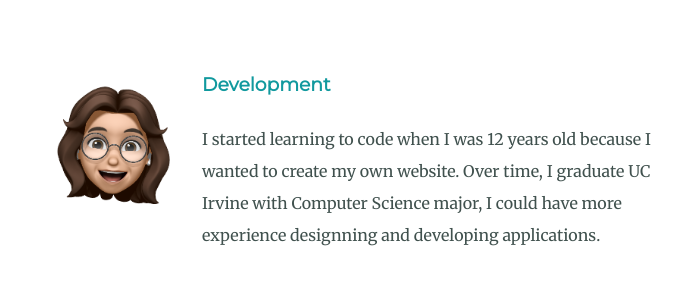
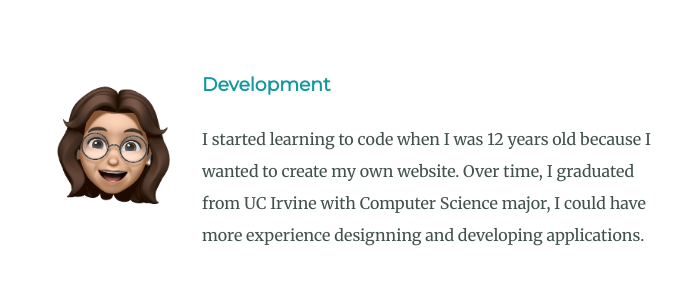
Before and after one commit to lululemonster/cv, a plain HTML site: page index.html in a window 1280 px wide. Shown: the part 2040-2341 px from the top of the page, without its empty margins (288-970 px from the left). Drawn offline with Linux system fonts and the light colour scheme.

Commit message:
Add files via upload

```diff
--- a/index.html
+++ b/index.html
@@ -33,7 +33,7 @@
       <div class="skill-row">
         <img class="smile-img" src="imges/smile.png" alt="">
         <h3>Development</h3>
-        <p>I started learning to code when I was 12 years old because I wanted to create my own website. Over time, I graduate UC Irvine with Computer Science major, I could have more experience designning and developing applications.</p>
+        <p>I started learning to code when I was 12 years old because I wanted to create my own website. Over time, I graduated from UC Irvine with Computer Science major, I could have more experience designning and developing applications.</p>
       </div>
       <div class="skill-row">
         <img class="thumbup-img" src="imges/thumbup.png" alt="">
```
